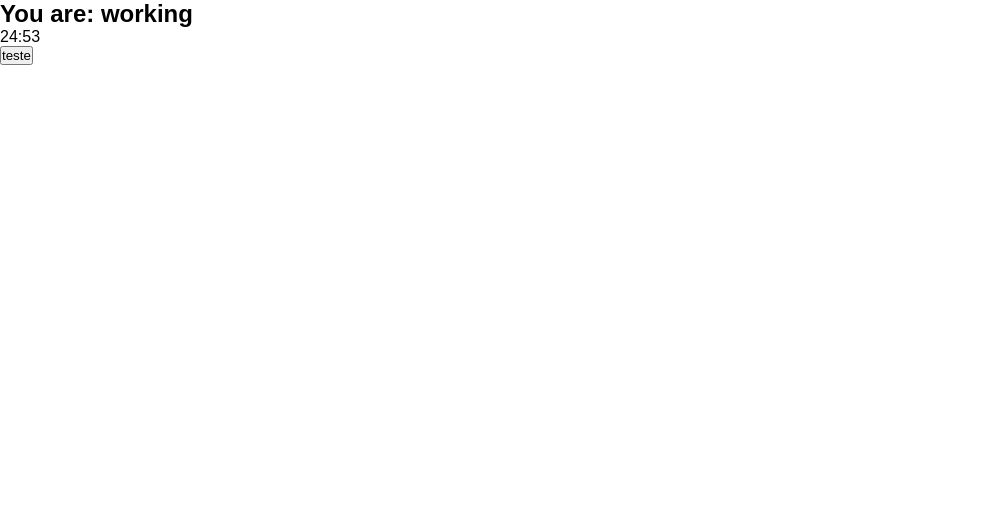
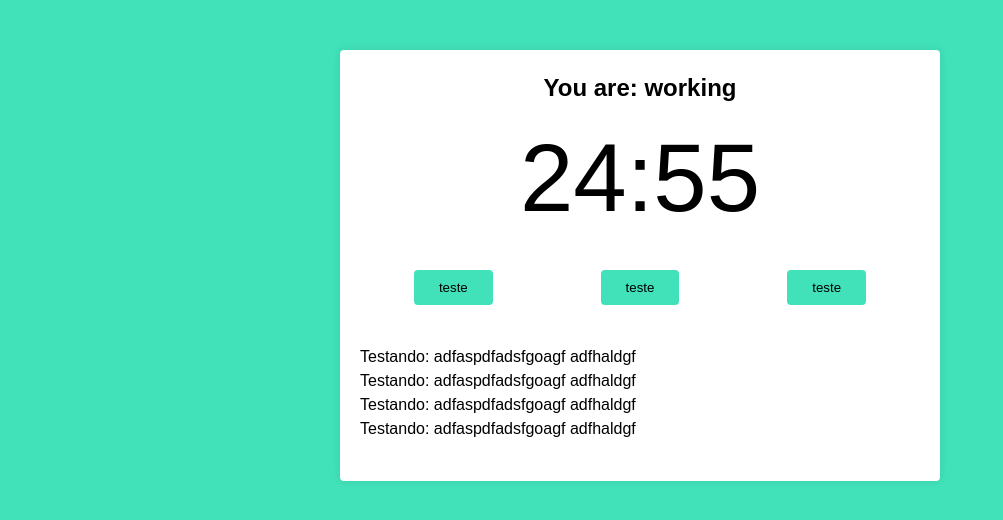
Before and after one commit to joaolucassb/pomodoro-app, a React (Create React App) app: page / in a window 1280 px wide. Shown: the top 520 px of the page, without its empty margins (0-1003 px from the left). Built offline with nearby package versions, Linux system fonts and the light colour scheme.

Commit message:
edit index.css

```diff
--- a/src/components/pomodoro-timer.tsx
+++ b/src/components/pomodoro-timer.tsx
@@ -21,7 +21,18 @@ export function PomodoroTimer(props: Props): JSX.Element {
     <div className="pomodoro">
       <h2>You are: working</h2>
       <Timer mainTime={mainTime} />
-      <Button text="teste" onClick={() => console.log('Funcionando')} />
+      <div className="controls">
+        <Button text="teste" onClick={() => console.log('Funcionando')} />
+        <Button text="teste" onClick={() => console.log('Funcionando')} />
+        <Button text="teste" onClick={() => console.log('Funcionando')} />
+      </div>
+
+      <div className="details">
+        <p>Testando: adfaspdfadsfgoagf adfhaldgf</p>
+        <p>Testando: adfaspdfadsfgoagf adfhaldgf</p>
+        <p>Testando: adfaspdfadsfgoagf adfhaldgf</p>
+        <p>Testando: adfaspdfadsfgoagf adfhaldgf</p>
+      </div>
     </div>
   );
 }
--- a/src/index.css
+++ b/src/index.css
@@ -7,4 +7,64 @@
 
 body {
   font-family: sans-serif;
+  background: #41e2ba;
+  transition: background-color 300ms ease-in-out;
+  line-height: 1.5;
 }
+
+.container {
+  max-width: 640px;
+  margin: 0 auto;
+}
+
+.working {
+  background: #ef5d50;
+}
+
+.hidden {
+  display: none;
+}
+
+.pomodoro {
+  background: #fff;
+  margin: 50px 20px;
+  padding: 20px;
+  border-radius: 4px;
+  box-shadow: 0 0 10px rgba(0, 0, 0, 0.1);
+}
+
+.pomodoro h2 {
+  font-size: 24px;
+  text-align: center;
+}
+
+.pomodoro .timer {
+  font-size: 6rem;
+  text-align: center;
+}
+
+.pomodoro .controls {
+  display: flex;
+  align-items: center;
+  justify-content: space-evenly;
+}
+
+.pomodoro button {
+  background: #41e2ba;
+  border: none;
+  cursor: pointer;
+  padding: 10px 25px;
+  border-radius: 4px;
+  color: #000;
+  transition: backgroud-color 300ms ease-in-out;
+  margin: 20px auto;
+}
+
+.working .pomodoro button {
+  background: #ef5d50;
+  color: #fff;
+}
+
+.pomodoro .details {
+  margin: 20px 0;
+}
```
